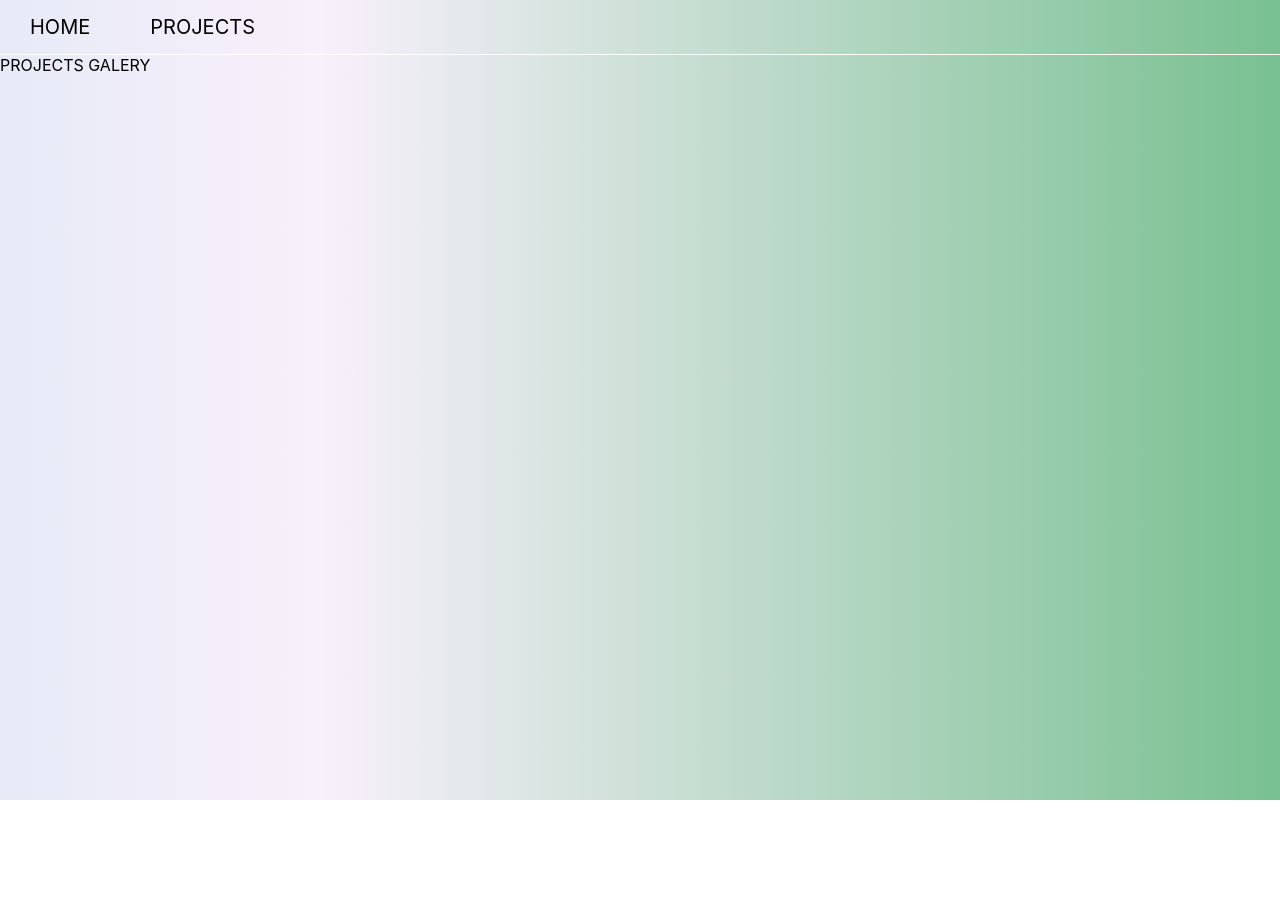
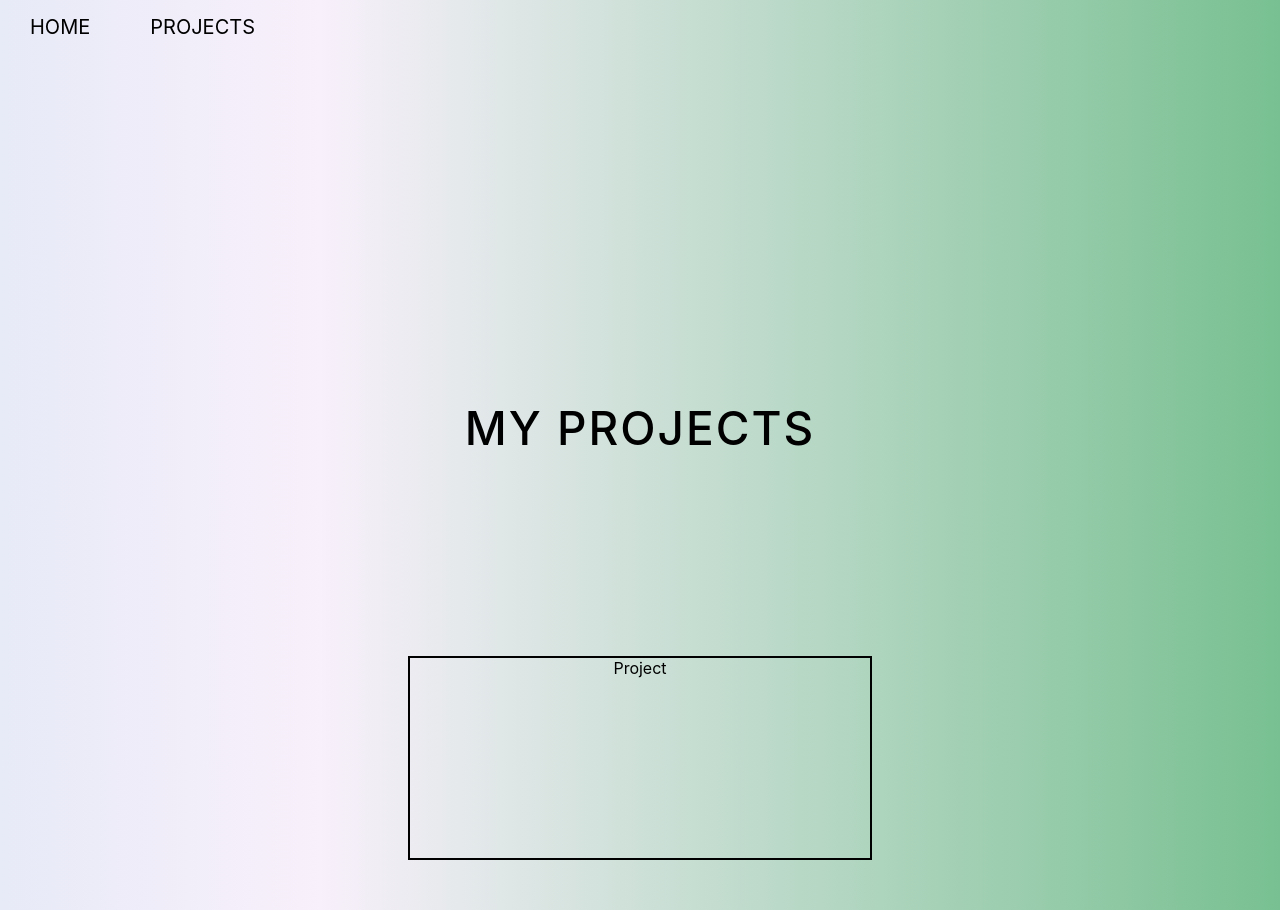
Before and after one commit to AdamIskrzycki/portfolio, a React (Create React App) app: page /projects in a window 1280 px wide. Before the commit the page ends 800 px from the top, so only its background shows below. Built offline with nearby package versions, Linux system fonts and the light colour scheme.

Commit message:
Started implementing project galery functionality

```diff
--- a/src/components/HomePage/HomePage.js
+++ b/src/components/HomePage/HomePage.js
@@ -2,9 +2,11 @@ import React from "react";
 import classes from "./HomePage.module.css";
 import ArrowForwardIcon from "@mui/icons-material/ArrowForward";
 import { Link } from "react-router-dom";
+import ProjectsGalery from "../ProjectsGalery/ProjectsGalery";
 
 const HomePage = () => {
   return (
+    <>
     <div className={classes.HomePageContainer}>
       <div className={classes.Image}>
         <img alt="AdamIskrzycki" src="AdamIskrzycki.png"></img>
@@ -33,7 +35,10 @@ const HomePage = () => {
           </div>
         </Link>
       </section>
+
     </div>
+    <ProjectsGalery />
+    </>
   );
 };
 
--- a/src/components/HomePage/HomePage.module.css
+++ b/src/components/HomePage/HomePage.module.css
@@ -30,7 +30,7 @@ img {
 
 .Hello {
   width: 100%;
-  color: #FFA733;
+  color: #ffa733;
 }
 
 .AboutMeContainer {
@@ -44,7 +44,7 @@ img {
   background-color: white;
   opacity: 0.7;
   -webkit-box-shadow: 5px 3px 8px 3px #565656;
-box-shadow: 5px 3px 8px 3px #565656;
+  box-shadow: 5px 3px 8px 3px #565656;
 }
 
 .AboutMe {
@@ -61,7 +61,7 @@ box-shadow: 5px 3px 8px 3px #565656;
 }
 
 .ProjectsIcon:hover {
-  color: #FFA733;
+  color: #ffa733;
   cursor: pointer;
   transform: scale(1.3, 1.2);
   transition: transform 200ms ease-in-out;
--- a/src/components/HomePage/NavBar/NavBar.module.css
+++ b/src/components/HomePage/NavBar/NavBar.module.css
@@ -1,6 +1,7 @@
 .NavBar {
     display: flex;
-    border-bottom: 1px solid white;
+    position: fixed;
+    top: 0;
 }
 
 .NavItem {
--- /dev/null
+++ b/src/components/ProjectsGalery/ProjectTile/ProjectTile.js
@@ -0,0 +1,8 @@
+import React from 'react';
+import classes from './ProjectTile.module.css';
+
+const ProjectTile = () => {
+    return <div className={classes.ProjectTile}>Project</div>
+}
+
+export default ProjectTile;
--- /dev/null
+++ b/src/components/ProjectsGalery/ProjectTile/ProjectTile.module.css
@@ -0,0 +1,6 @@
+.ProjectTile {
+    width: 40%;
+    height: 200px;
+    border: 2px solid black;
+    text-align: center;
+}
--- a/src/components/ProjectsGalery/ProjectsGalery.js
+++ b/src/components/ProjectsGalery/ProjectsGalery.js
@@ -1,7 +1,18 @@
+import classes from "./ProjectsGalery.module.css";
+import ProjectTile from './ProjectTile/ProjectTile';
 import React from 'react';
+import { ProjectList } from '../../data/ProjectList';
 
 const ProjectsGalery = () => {
-    return <div>PROJECTS GALERY</div>
+    return <div className={classes.ProjectsGalery}>
+        <header className={classes.MyProjectsHeader}>MY PROJECTS</header>
+        <section className={classes.ProjectsContainer}>
+            {ProjectList.map(el => {
+                return <ProjectTile/>
+            })}
+
+        </section>
+    </div>
 }
 
 export default ProjectsGalery;
--- /dev/null
+++ b/src/components/ProjectsGalery/ProjectsGalery.module.css
@@ -0,0 +1,21 @@
+.ProjectsGalery {
+    margin-top: 400px;
+}
+
+.MyProjectsHeader {
+    text-align: center;
+    font-size: 46px;
+    font-weight: 500;
+    letter-spacing: 2px;
+    margin-bottom: 200px;
+}
+
+.ProjectsContainer {
+    display: flex;
+    width: 90%;
+    margin: 50px 5%;
+    justify-content: center;
+    row-gap: 100px;
+    column-gap: 70px;
+    flex-wrap: wrap;
+}
--- /dev/null
+++ b/src/data/ProjectList.js
@@ -0,0 +1,14 @@
+export const ProjectList = [
+    {
+        id: 1,
+        title: 'Online shop',
+        descripiton: 'Dummy description',
+        tools: [
+            "HTML5",
+            "CSS3",
+            "JavaScript",
+            "ReactJS"
+        ]
+    },
+
+]
--- a/src/index.css
+++ b/src/index.css
@@ -16,6 +16,7 @@ body {
     rgba(250, 128, 114, 1) 100%
   );
   color: black;
+  overflow-x: hidden;
 }
 
 code {
```
Also changed, not shown: 1 other file (tests, documents, lock files or other folders).
